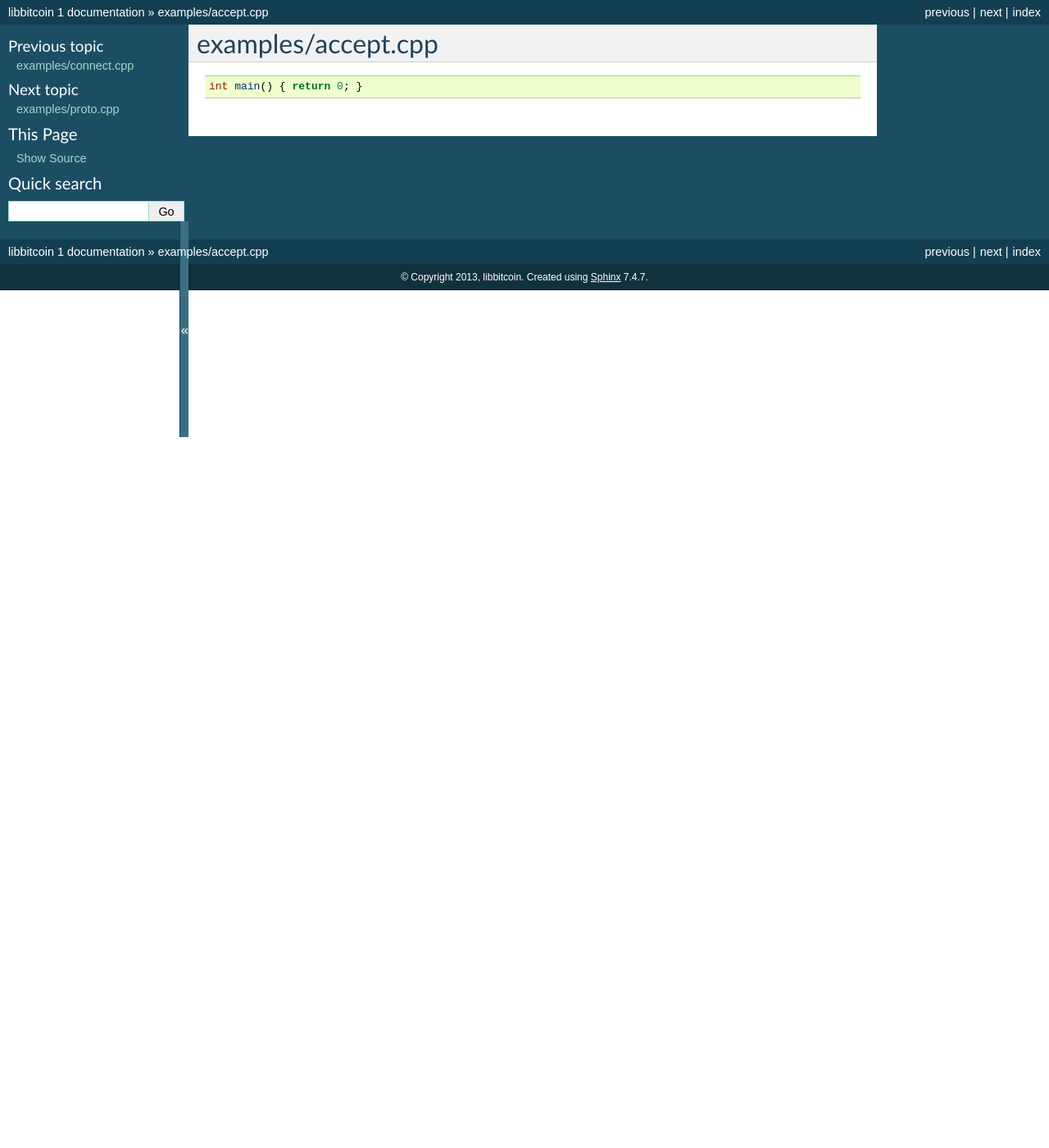
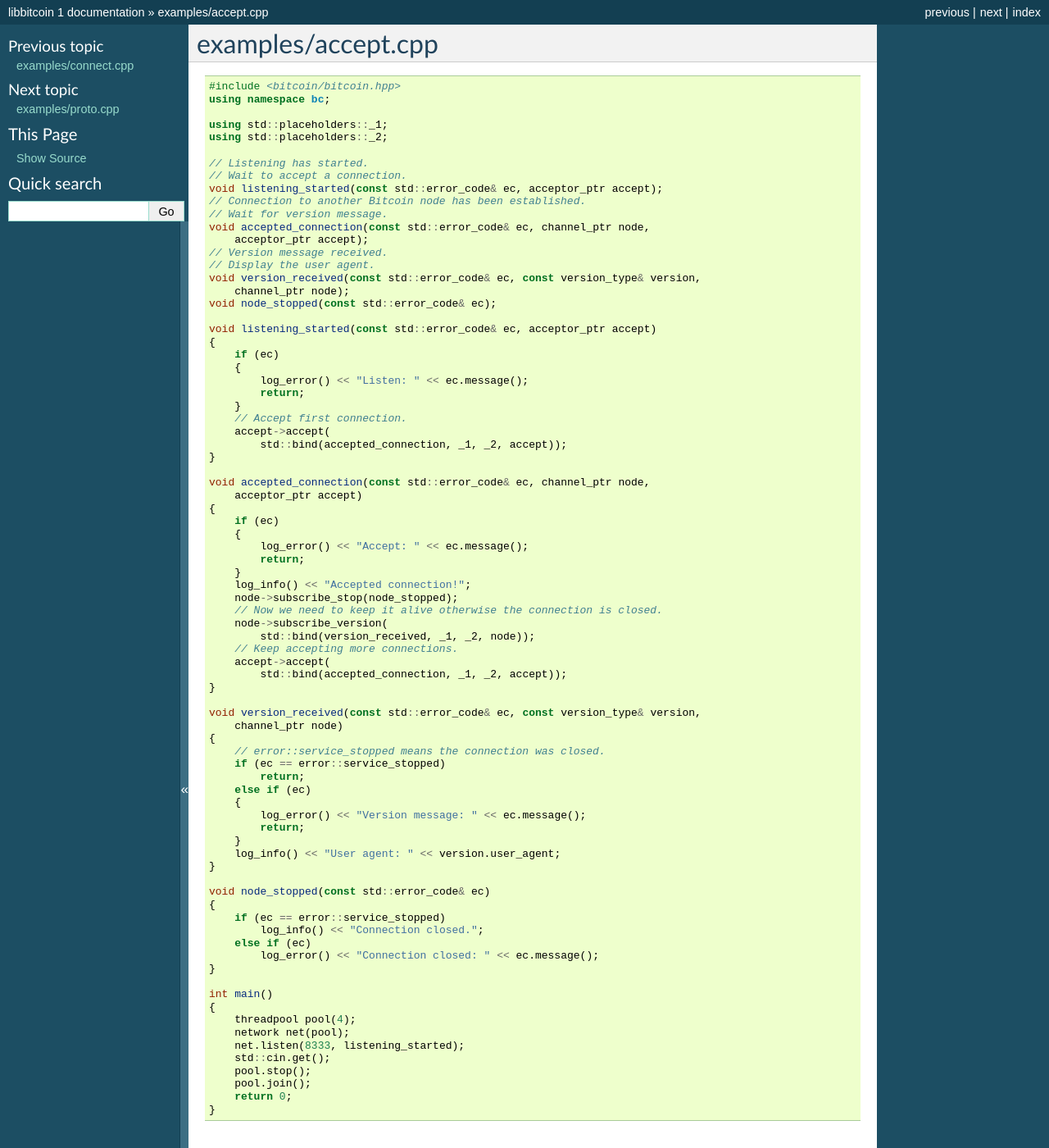
Before and after one commit to libbitcoin/libbitcoin-system, a Sphinx documentation site: the page built from doc/sphinx/examples/accept.rst, in a window 1280 px wide and 1400 px high. Shown: the whole window at 82% size. Built offline with Sphinx 7.4.7, drawn with Linux system fonts in a browser that asks for light colours; pages that are not in the unit, such as notebooks, are missing from menus.

Commit message:
doc: updated examples.

```diff
--- a/doc/sphinx/examples/accept.rst
+++ b/doc/sphinx/examples/accept.rst
@@ -5,4 +5,84 @@ examples/accept.cpp
 
 ::
 
-    int main() { return 0; }
+    #include <bitcoin/bitcoin.hpp>
+    using namespace bc;
+
+    using std::placeholders::_1;
+    using std::placeholders::_2;
+
+    // Listening has started.
+    // Wait to accept a connection.
+    void listening_started(const std::error_code& ec, acceptor_ptr accept);
+    // Connection to another Bitcoin node has been established.
+    // Wait for version message.
+    void accepted_connection(const std::error_code& ec, channel_ptr node,
+        acceptor_ptr accept);
+    // Version message received.
+    // Display the user agent.
+    void version_received(const std::error_code& ec, const version_type& version,
+        channel_ptr node);
+    void node_stopped(const std::error_code& ec);
+
+    void listening_started(const std::error_code& ec, acceptor_ptr accept)
+    {
+        if (ec)
+        {
+            log_error() << "Listen: " << ec.message();
+            return;
+        }
+        // Accept first connection.
+        accept->accept(
+            std::bind(accepted_connection, _1, _2, accept));
+    }
+
+    void accepted_connection(const std::error_code& ec, channel_ptr node,
+        acceptor_ptr accept)
+    {
+        if (ec)
+        {
+            log_error() << "Accept: " << ec.message();
+            return;
+        }
+        log_info() << "Accepted connection!";
+        node->subscribe_stop(node_stopped);
+        // Now we need to keep it alive otherwise the connection is closed.
+        node->subscribe_version(
+            std::bind(version_received, _1, _2, node));
+        // Keep accepting more connections.
+        accept->accept(
+            std::bind(accepted_connection, _1, _2, accept));
+    }
+
+    void version_received(const std::error_code& ec, const version_type& version,
+        channel_ptr node)
+    {
+        // error::service_stopped means the connection was closed.
+        if (ec == error::service_stopped)
+            return;
+        else if (ec)
+        {
+            log_error() << "Version message: " << ec.message();
+            return;
+        }
+        log_info() << "User agent: " << version.user_agent;
+    }
+
+    void node_stopped(const std::error_code& ec)
+    {
+        if (ec == error::service_stopped)
+            log_info() << "Connection closed.";
+        else if (ec)
+            log_error() << "Connection closed: " << ec.message();
+    }
+
+    int main()
+    {
+        threadpool pool(4);
+        network net(pool);
+        net.listen(8333, listening_started);
+        std::cin.get();
+        pool.stop();
+        pool.join();
+        return 0;
+    }
```
Also changed, not shown: doc/sphinx/examples/fullnode.rst (+37 -12 lines).
